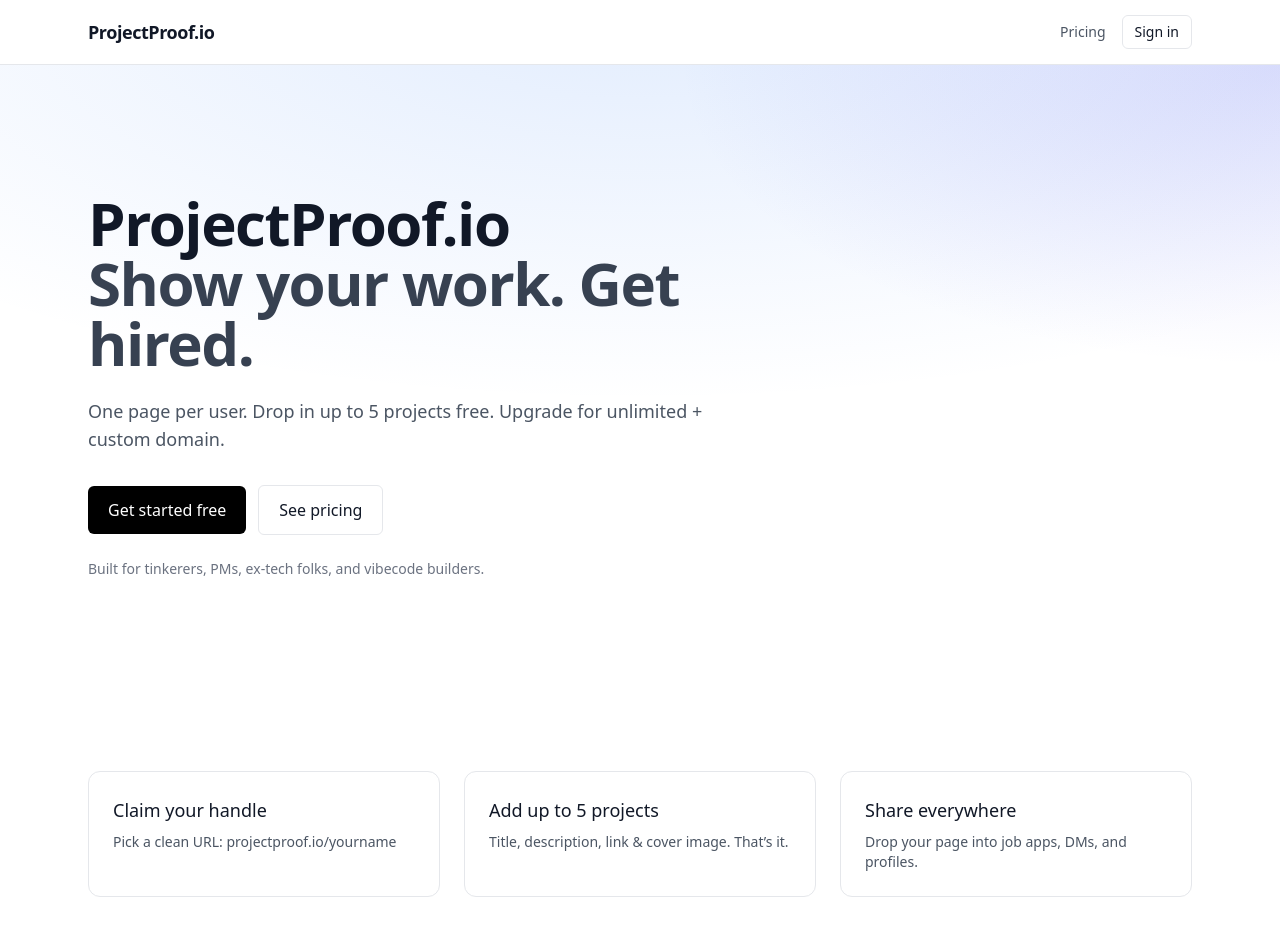
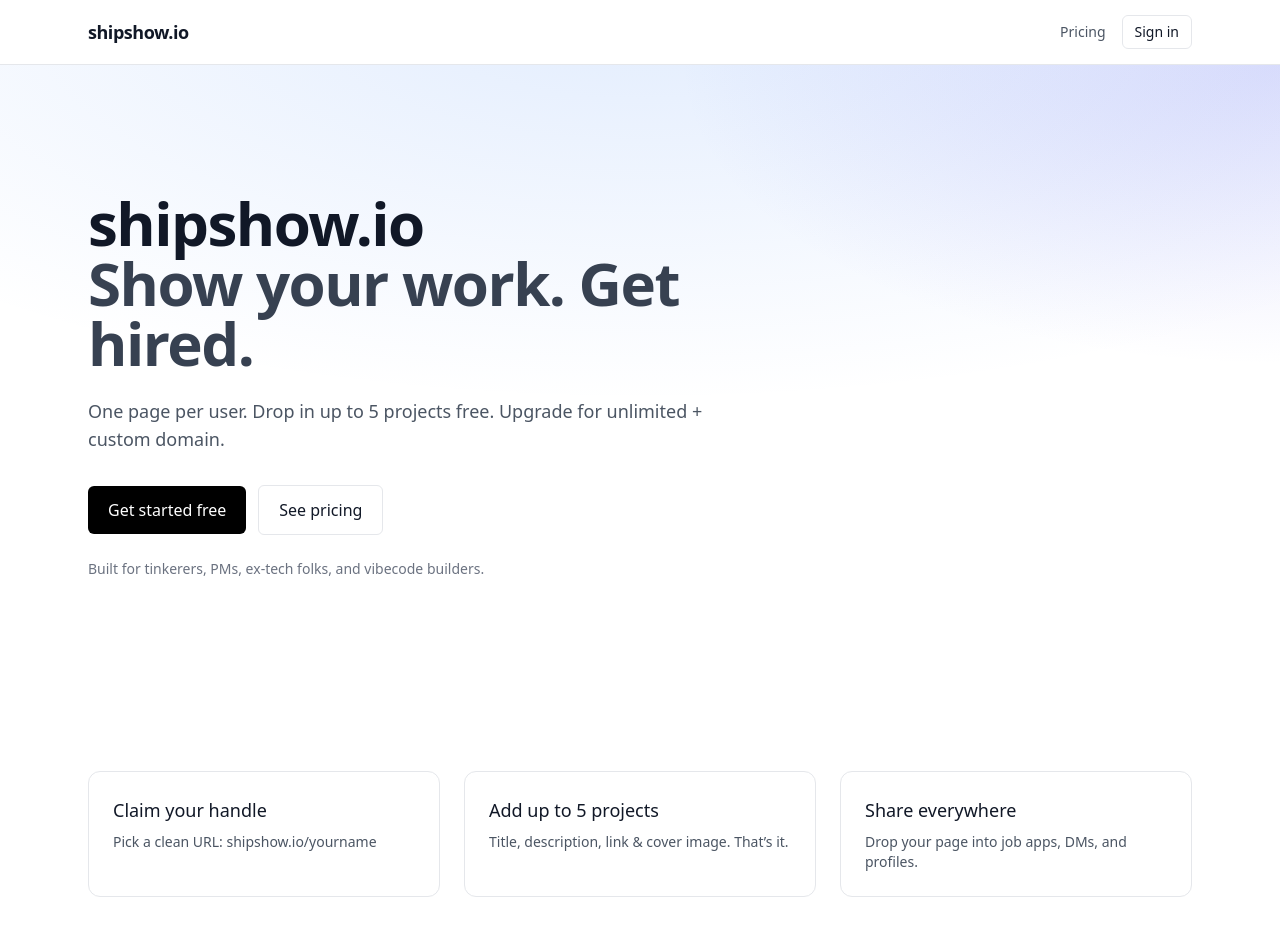
Before and after one commit to msanchezgrice/Shipshow, a Next.js app: page / in a window 1280 px wide. Shown: the top 952 px of the page. Built offline with nearby package versions, Linux system fonts and the light colour scheme; no server answers.

Commit message:
feat(brand): rename to shipshow.io, update metadata; add ClientOnly wrapper for auth pages; avoid Clerk SSR; minor styles

```diff
--- a/app/(auth)/sign-in/[[...sign-in]]/page.tsx
+++ b/app/(auth)/sign-in/[[...sign-in]]/page.tsx
@@ -1,9 +1,12 @@
+import ClientOnly from "@/components/ClientOnly";
 import { SignIn } from "@/lib/auth/client";
 
 export default function Page() {
   return (
     <main className="min-h-dvh grid place-items-center p-6">
-      <SignIn afterSignInUrl="/dashboard" />
+      <ClientOnly>
+        <SignIn afterSignInUrl="/dashboard" />
+      </ClientOnly>
     </main>
   );
 }
--- a/app/(auth)/sign-up/[[...sign-up]]/page.tsx
+++ b/app/(auth)/sign-up/[[...sign-up]]/page.tsx
@@ -1,9 +1,12 @@
+import ClientOnly from "@/components/ClientOnly";
 import { SignUp } from "@/lib/auth/client";
 
 export default function Page() {
   return (
     <main className="min-h-dvh grid place-items-center p-6">
-      <SignUp afterSignUpUrl="/dashboard" />
+      <ClientOnly>
+        <SignUp afterSignUpUrl="/dashboard" />
+      </ClientOnly>
     </main>
   );
 }
--- a/app/globals.css
+++ b/app/globals.css
@@ -1,6 +1,9 @@
 @tailwind base;
 @tailwind components;
 @tailwind utilities;
+
+/* Basic favicon fallback color */
+:root { color-scheme: light; }
 
 html, body {
   height: 100%;
--- a/app/layout.tsx
+++ b/app/layout.tsx
@@ -4,20 +4,23 @@ import { Metadata } from "next";
 import Link from "next/link";
 
 export const metadata: Metadata = {
-  title: "ProjectProof.io — Show your work. Get hired.",
+  title: "shipshow.io — Show your work. Get hired.",
   description:
     "Dead-simple one-page portfolio for tinkerers, PMs, and builders. 5 projects free. $9/month for unlimited + custom domain.",
   metadataBase: new URL(process.env.NEXT_PUBLIC_APP_URL || "http://localhost:3000"),
   openGraph: {
-    title: "ProjectProof.io — Show your work. Get hired.",
+    title: "shipshow.io — Show your work. Get hired.",
     description: "One page per user. 5 projects free. Upgrade for unlimited + custom domain.",
     url: process.env.NEXT_PUBLIC_APP_URL || "http://localhost:3000",
-    siteName: "ProjectProof.io",
+    siteName: "shipshow.io",
   },
   twitter: {
     card: "summary_large_image",
-    title: "ProjectProof.io — Show your work. Get hired.",
+    title: "shipshow.io — Show your work. Get hired.",
     description: "One page per user. 5 projects free. Upgrade for unlimited + custom domain.",
+  },
+  icons: {
+    icon: "/favicon.ico",
   },
 };
 
@@ -29,7 +32,7 @@ export default function RootLayout({ children }: { children: React.ReactNode })
           {children}
           <footer className="border-t mt-24">
             <div className="mx-auto max-w-6xl px-6 py-10 text-sm text-gray-500 flex items-center justify-between">
-              <p>© {new Date().getFullYear()} ProjectProof.io</p>
+                <p>© {new Date().getFullYear()} shipshow.io</p>
               <div className="flex gap-6">
                 <Link href="/sign-in">Sign in</Link>
                 <Link href="/sign-up">Get started</Link>
--- a/app/page.tsx
+++ b/app/page.tsx
@@ -10,7 +10,7 @@ export default function HomePage() {
         <div className="mx-auto max-w-6xl px-6 py-24 md:py-32">
           <div className="max-w-2xl">
             <h1 className="text-4xl md:text-6xl font-semibold tracking-tight">
-              ProjectProof.io<br/> <span className="text-gray-700">Show your work. Get hired.</span>
+              shipshow.io<br/> <span className="text-gray-700">Show your work. Get hired.</span>
             </h1>
             <p className="mt-6 text-lg text-gray-600">
               One page per user. Drop in up to 5 projects free. Upgrade for unlimited + custom domain.
@@ -28,8 +28,8 @@ export default function HomePage() {
 
       <section className="py-16">
         <div className="mx-auto max-w-6xl px-6 grid md:grid-cols-3 gap-6">
-          {[
-            { title: "Claim your handle", desc: "Pick a clean URL: projectproof.io/yourname" },
+            {[
+              { title: "Claim your handle", desc: "Pick a clean URL: shipshow.io/yourname" },
             { title: "Add up to 5 projects", desc: "Title, description, link & cover image. That’s it." },
             { title: "Share everywhere", desc: "Drop your page into job apps, DMs, and profiles." },
           ].map((f) => (
--- /dev/null
+++ b/components/ClientOnly.tsx
@@ -0,0 +1,10 @@
+"use client";
+
+import { useEffect, useState } from "react";
+
+export default function ClientOnly({ children }: { children: React.ReactNode }) {
+  const [mounted, setMounted] = useState(false);
+  useEffect(() => setMounted(true), []);
+  if (!mounted) return null;
+  return <>{children}</>;
+}
--- a/components/Nav.tsx
+++ b/components/Nav.tsx
@@ -9,7 +9,7 @@ export default function Nav() {
     <header className="sticky top-0 bg-white/70 backdrop-blur border-b z-40">
       <div className="mx-auto max-w-6xl px-6 h-16 flex items-center justify-between">
         <Link href="/" className="font-semibold tracking-tight text-lg">
-          ProjectProof.io
+          shipshow.io
         </Link>
         <nav className="flex items-center gap-4">
           <Link href="/#pricing" className="text-sm text-gray-600 hover:text-gray-900">Pricing</Link>
```
Also changed, not shown: 1 other file (tests, documents, lock files or other folders).
